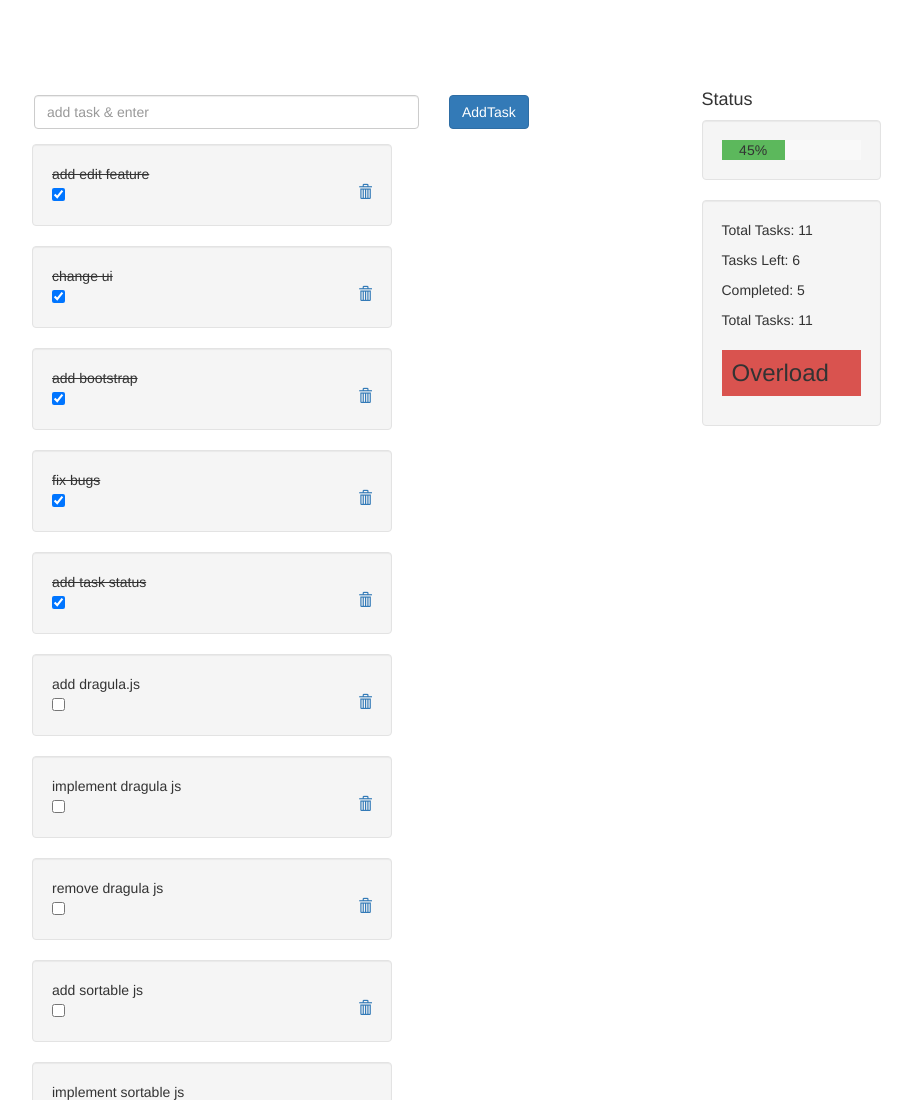
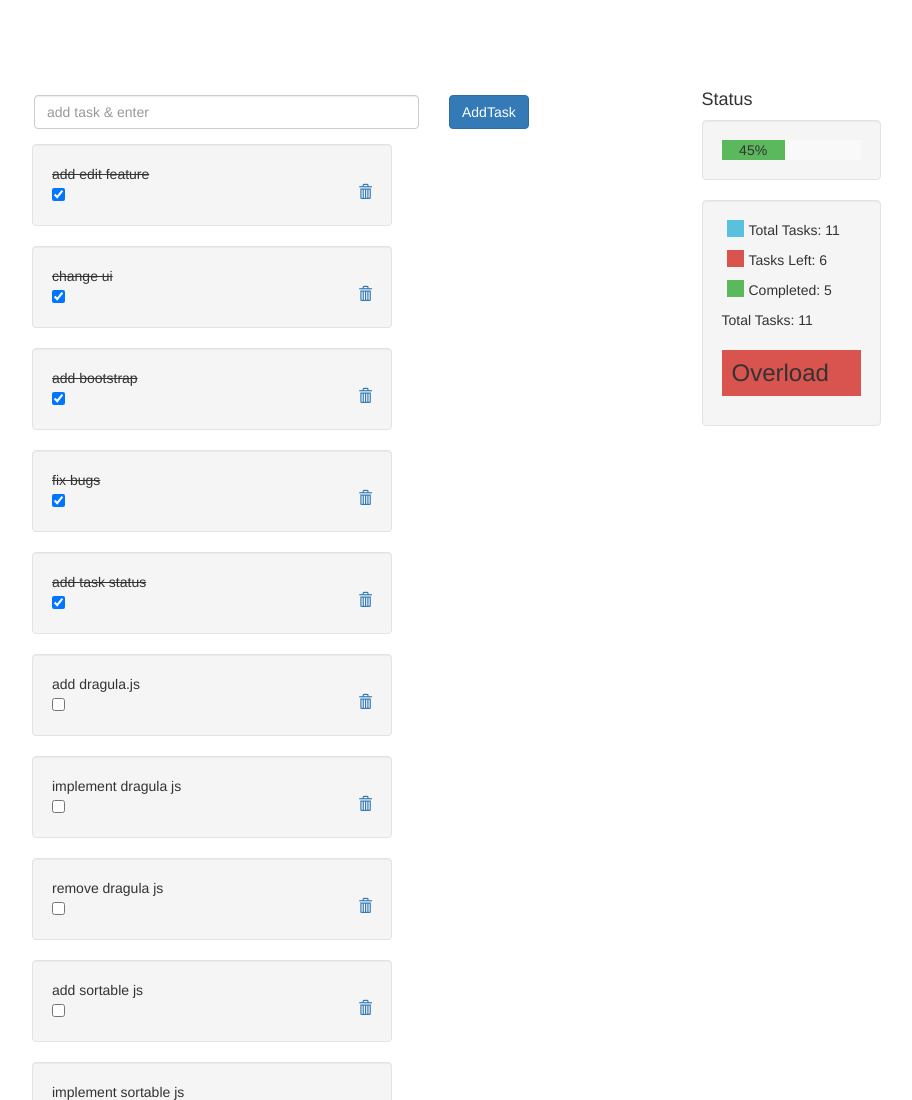
Before and after one commit to yugalkothari/vue-todo_Teemac, a plain HTML site: page index.html in a window 1280 px wide. Shown: the top 1100 px of the page, without its empty margins (216-1128 px from the left). Drawn offline with nearby package versions, Linux system fonts and the light colour scheme.

Commit message:
style for circles on task stats

```diff
--- a/css/style.css
+++ b/css/style.css
@@ -26,3 +26,27 @@
         .red {
             background-color: #d9534f;
         }
+
+        #circler {
+            background: #d9534f;
+            width: 17px;
+            height: 17px;
+            float: left;
+            margin: 0 5px;
+        }
+
+        #circleb {
+            background: #5bc0de;
+            width: 17px;
+            height: 17px;
+            float: left;
+            margin: 0 5px;
+        }
+
+        #circleg {
+            background: #5cb85c;
+            width: 17px;
+            height: 17px;
+            float: left;
+            margin: 0 5px;
+        }
--- a/index.html
+++ b/index.html
@@ -80,12 +80,15 @@
                                 <div class="well">
                                     <ul class="nav ">
                                         <li>
+                                            <div id="circleb"></div>
                                             <p v-on:mouseover="changeTotalTasks">Total Tasks: {{ tasks.length }}</p>
                                         </li>
                                         <li>
+                                            <div id="circler"></div>
                                             <p v-on:mouseover="changeLeftToDo">Tasks Left: {{ leftToDo }}</p>
                                         </li>
                                         <li>
+                                            <div id="circleg"></div>
                                             <p v-on:mouseover="changeCheckMarked">Completed: {{ checkMarkedTasks }}</p>
                                         </li>
                                         <li class="nav-header">{{ displayedTasksStatView }}</li>
```
